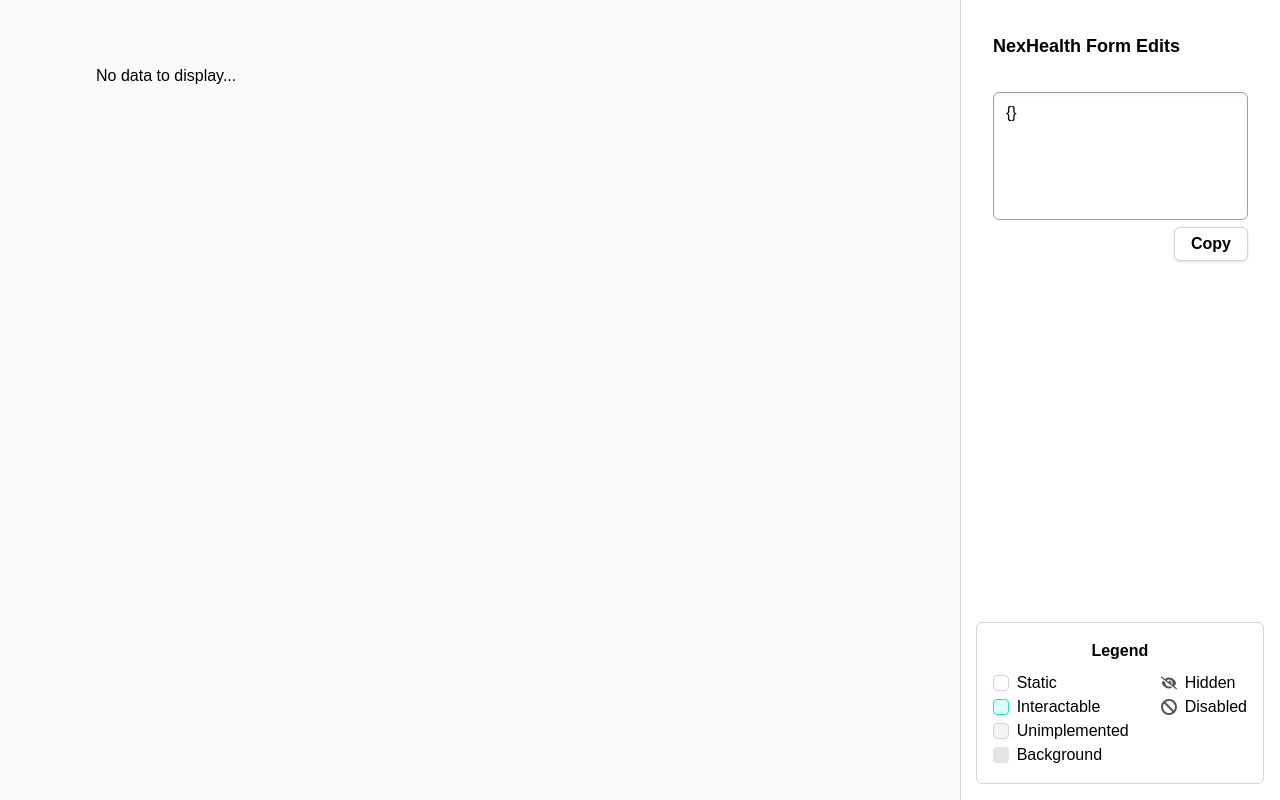
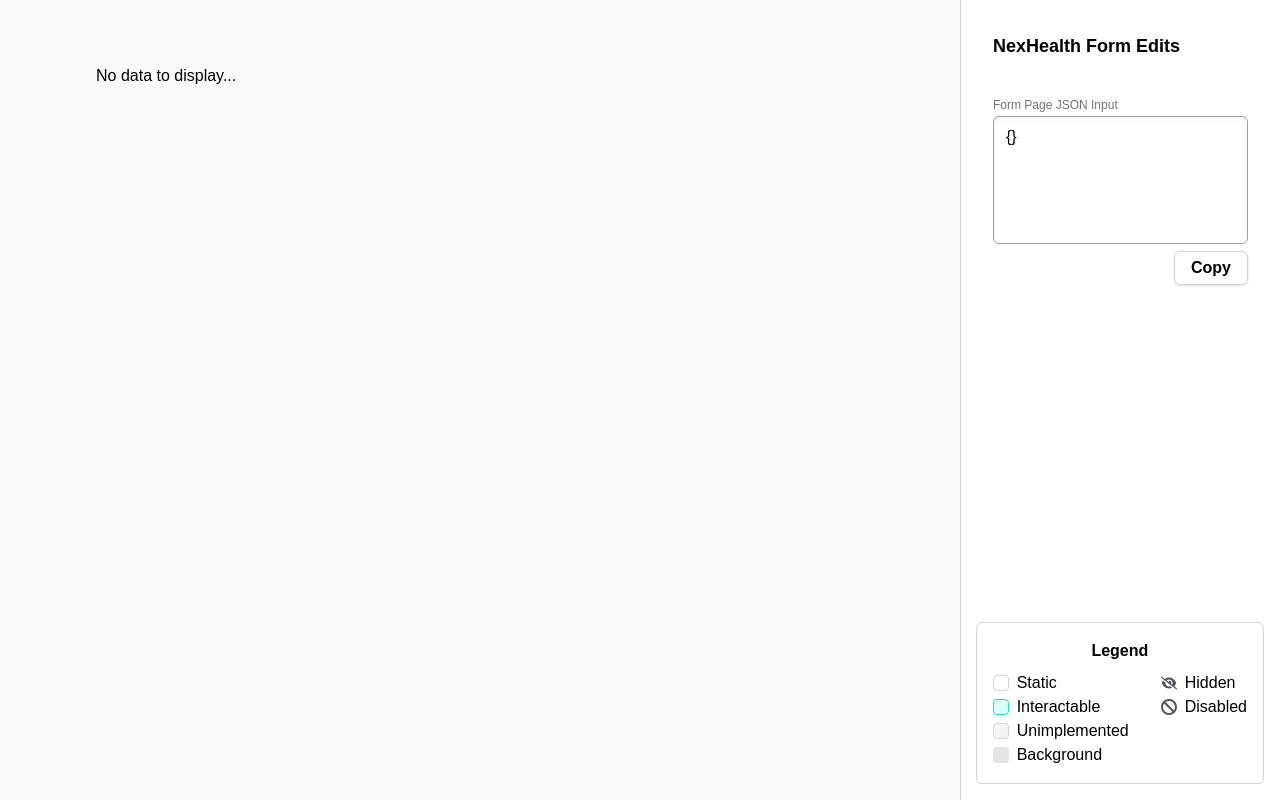
Before and after one commit to NexHealth-Ethan-Breinholt/Form-Edits, a Next.js app: page / in a window 1280 px wide. Built offline with nearby package versions, Linux system fonts and the light colour scheme.

Commit message:
Added a lable to the form JSON input field

```diff
--- a/src/app/components/form-json-input-field.tsx
+++ b/src/app/components/form-json-input-field.tsx
@@ -29,6 +29,9 @@
     }
 
     return (
-        <textarea value={getValue()} onChange={e => parseAndSendInput(e.target.value)} placeholder="Enter form page JSON here..." className="w-full shadow-inner rounded-md mt-8 p-2 px-3 h-32 outline-none border border-zinc-400 resize-none text-black placeholder:italic placeholder:text-zinc-400 focus-within:border-zinc-800 focus-within:ring-4 ring-sync-500" />
+        <div className="mt-8">
+            <label htmlFor="formDataInput" className="text-zinc-500 text-xs">Form Page JSON Input</label>
+            <textarea id="formDataInput" value={getValue()} onChange={e => parseAndSendInput(e.target.value)} placeholder="Enter form page JSON here..." className="w-full shadow-inner rounded-md p-2 px-3 h-32 outline-none border border-zinc-400 resize-none text-black placeholder:italic placeholder:text-zinc-400 focus-within:border-zinc-800 focus-within:ring-4 ring-sync-500" />
+        </div>
     );
 }
```
